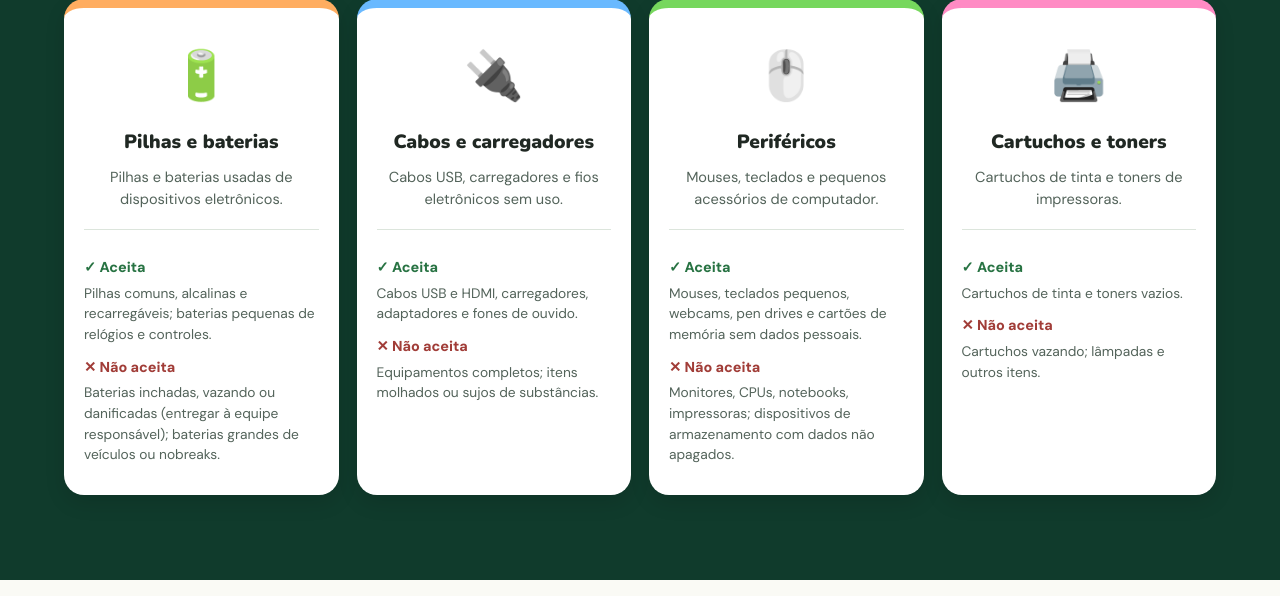
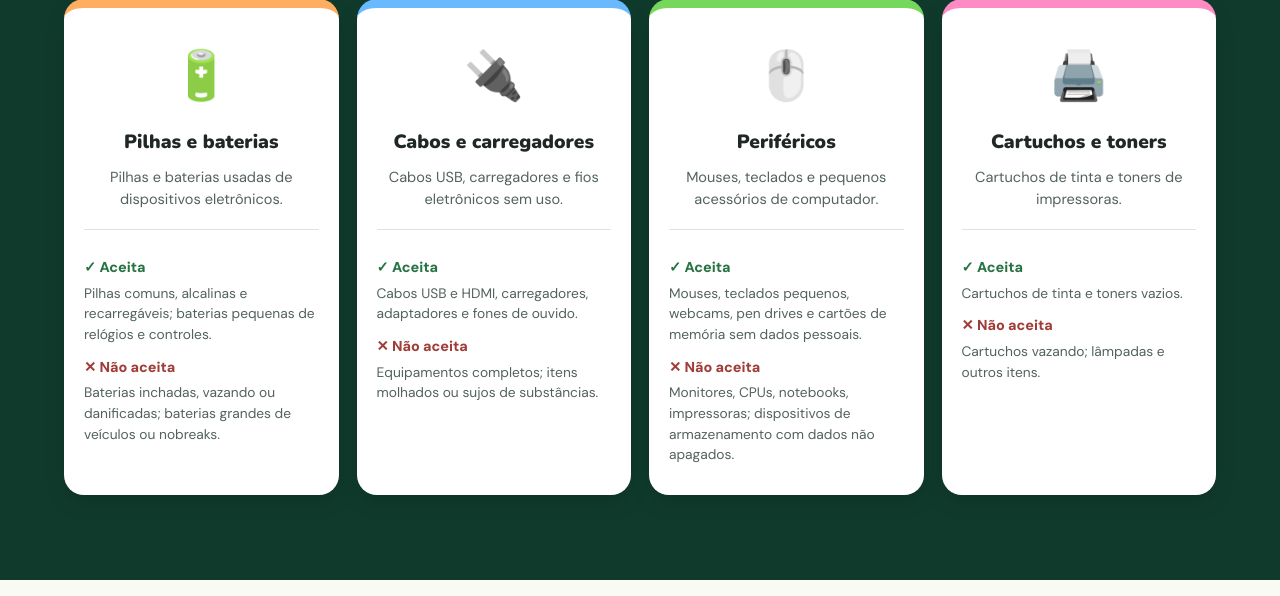
Before and after one commit to catharinaoliveira/ecoponto_ugb, a Flask app: page / in a window 1280 px wide. Shown: the part 851-1447 px from the top of the page. Run offline with Flask 3, Linux system fonts and the light colour scheme.

Commit message:
Remove orientação de entrega à equipe responsável

```diff
--- a/templates/index.html
+++ b/templates/index.html
@@ -86,7 +86,7 @@
                             <p class="regra-titulo aceita">✓ Aceita</p>
                             <p>Pilhas comuns, alcalinas e recarregáveis; baterias pequenas de relógios e controles.</p>
                             <p class="regra-titulo nao-aceita">✕ Não aceita</p>
-                            <p>Baterias inchadas, vazando ou danificadas (entregar à equipe responsável); baterias grandes de veículos ou nobreaks.</p>
+                            <p>Baterias inchadas, vazando ou danificadas; baterias grandes de veículos ou nobreaks.</p>
                         </div>
                     </article>
 
```
